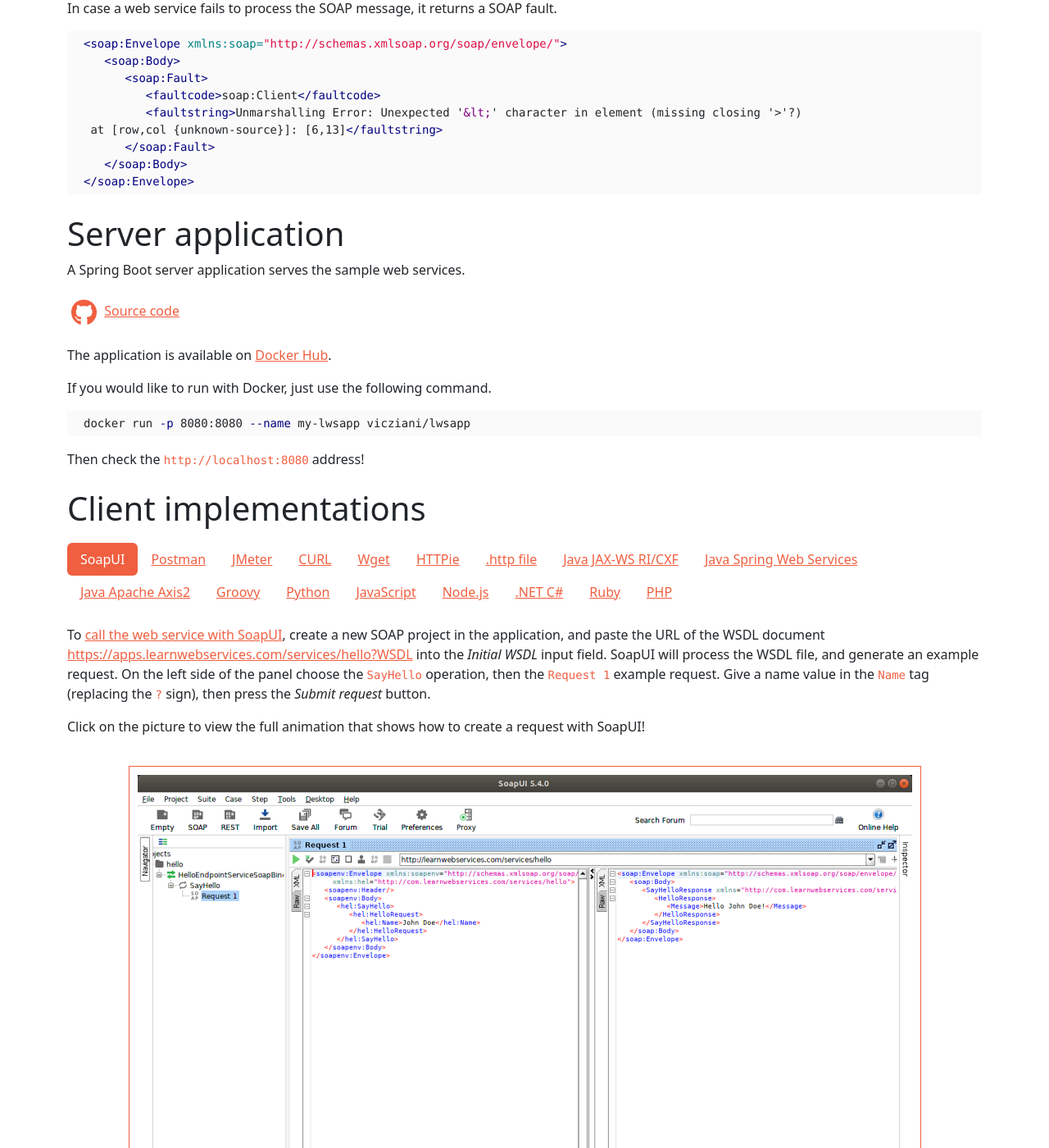
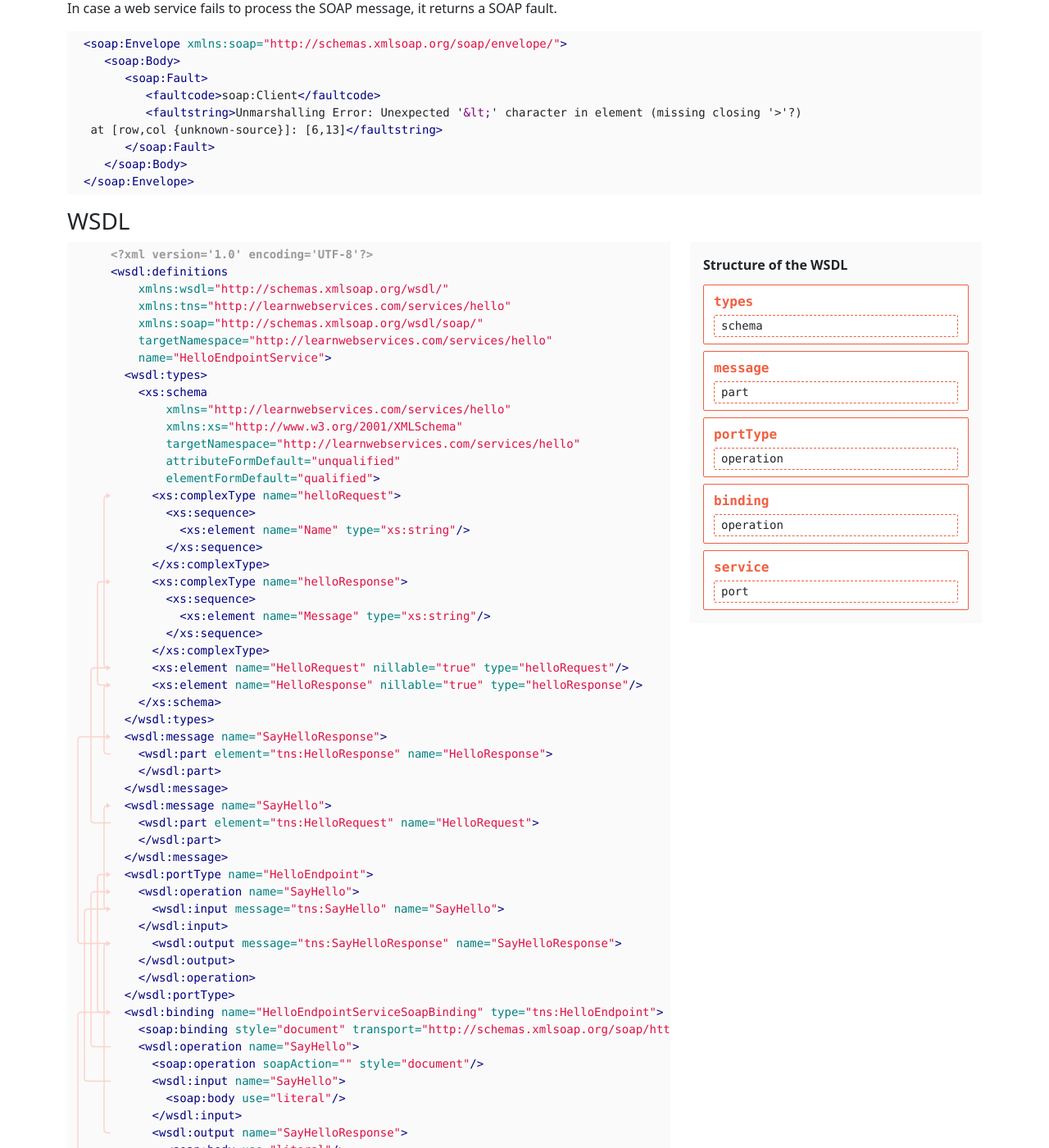
Before and after one commit to vicziani/learnwebservices, a Jekyll site: the page built from docs/index.md, in a window 1280 px wide and 1400 px high, scrolled down 1975 px. Shown: the whole window at 82% size. Built offline with Jekyll 4.4.1, drawn with Linux system fonts in a browser that asks for light colours; nearby versions of some CDN libraries; comment, search, counter and statistics services are not loaded; some of the changed text lies outside the part shown.

Commit message:
WSDL reference

````diff
--- a/docs/assets/css/learnwebservices.css
+++ b/docs/assets/css/learnwebservices.css
@@ -241,9 +241,52 @@
   vertical-align: middle;
 }
 
+.wsdl-source pre.highlight {
+  padding-left: 5px;
+}
+
 .wsdl-source code {
   display: inline-block;
+  position: relative;
   min-width: 100%;
+}
+
+.wsdl-line-highlight {
+  display: none;
+  position: absolute;
+  right: 0;
+  background-color: var(--lws-color-glow);
+  opacity: .35;
+  pointer-events: none;
+}
+
+.wsdl-line-highlight-active {
+  display: block;
+}
+
+.wsdl-arrows {
+  position: absolute;
+  top: 0;
+  left: 0;
+  pointer-events: none;
+}
+
+.wsdl-arrow {
+  color: var(--lws-color-glow);
+}
+
+.wsdl-arrow-active {
+  color: var(--lws-color-primary);
+}
+
+.wsdl-arrow-line {
+  fill: none;
+  stroke: currentColor;
+  stroke-width: 1.5;
+}
+
+.wsdl-arrow-head {
+  fill: currentColor;
 }
 
 .wsdl-section {
--- a/docs/assets/js/learnwebservices.js
+++ b/docs/assets/js/learnwebservices.js
@@ -19,6 +19,8 @@
   explorer.querySelectorAll(".wsdl-diagram [data-wsdl-part]").forEach(function(diagramItem) {
     wrapWsdlElements(code, diagramItem.dataset.wsdlPart);
   });
+
+  registerWsdlReferenceArrows(code);
 
   function setActivePart(part) {
     explorer.querySelectorAll("[data-wsdl-part]").forEach(function(element) {
@@ -51,7 +53,7 @@
 
   containers.forEach(function(container) {
     findElementLines(container.textContent, tag).forEach(function(lines) {
-      wrapLines(container, lines, part);
+      wrapLines(container, lines, "wsdl-section").dataset.wsdlPart = part;
     });
   });
 }
@@ -69,17 +71,166 @@
 }
 
 // Wraps whole lines, keeping the syntax highlighted spans intact.
-function wrapLines(container, lines, part) {
+function wrapLines(container, lines, className) {
   const range = document.createRange();
   range.setStart(...findTextPosition(container, lines.start));
   // Locate the newline itself: the offset after it can already be inside the next tag's span.
   const [endNode, endOffset] = findTextPosition(container, lines.lastNewline);
   range.setEnd(endNode, endOffset + 1);
 
-  const section = document.createElement("span");
-  section.className = "wsdl-section";
-  section.dataset.wsdlPart = part;
-  range.surroundContents(section);
+  const wrapper = document.createElement("span");
+  wrapper.className = className;
+  range.surroundContents(wrapper);
+  return wrapper;
+}
+
+const WSDL_REFERENCES = [
+  { from: "wsdl:part", attribute: "element", to: "xs:element" },
+  { from: "xs:element", attribute: "type", to: "xs:complexType" },
+  { from: "wsdl:input", attribute: "message", to: "wsdl:message" },
+  { from: "wsdl:output", attribute: "message", to: "wsdl:message" },
+  { from: "wsdl:binding", attribute: "type", to: "wsdl:portType" },
+  // These tags of a binding refer to the portType tags with the same name.
+  { from: "wsdl:operation", attribute: "name", to: "wsdl:operation" },
+  { from: "wsdl:input", attribute: "name", to: "wsdl:input" },
+  { from: "wsdl:output", attribute: "name", to: "wsdl:output" },
+  { from: "wsdl:port", attribute: "binding", to: "wsdl:binding" }
+];
+
+const WSDL_ARROW_LANE_WIDTH = 8;
+const WSDL_ARROW_CORNER_RADIUS = 4;
+const WSDL_ARROW_HEAD_SIZE = 5;
+
+function registerWsdlReferenceArrows(code) {
+  const text = code.textContent;
+  const references = findWsdlReferences(text);
+  const laneCount = assignArrowLanes(references);
+  const gutter = (laneCount + 1) * WSDL_ARROW_LANE_WIDTH;
+  code.style.paddingLeft = gutter + "px";
+
+  const codeHeight = code.getBoundingClientRect().height;
+  const lineHeight = codeHeight / text.trimEnd().split("\n").length;
+
+  function lineCenter(line) {
+    return (line + 0.5) * lineHeight;
+  }
+
+  const lineHighlight = document.createElement("span");
+  lineHighlight.className = "wsdl-line-highlight";
+  lineHighlight.style.left = gutter + "px";
+  lineHighlight.style.height = lineHeight + "px";
+  code.appendChild(lineHighlight);
+
+  const svg = createSvgElement("svg", {
+    "class": "wsdl-arrows",
+    "aria-hidden": "true",
+    width: gutter,
+    height: codeHeight
+  });
+
+  const arrows = references.map(function(reference) {
+    const x = gutter - (reference.lane + 1) * WSDL_ARROW_LANE_WIDTH;
+    const element = createArrow(x, gutter, lineCenter(reference.from), lineCenter(reference.to));
+    svg.appendChild(element);
+    return { element: element, source: reference.from };
+  });
+
+  code.appendChild(svg);
+
+  function setActiveLine(line) {
+    lineHighlight.classList.toggle("wsdl-line-highlight-active", line !== null);
+    lineHighlight.style.top = line * lineHeight + "px";
+
+    arrows.forEach(function(arrow) {
+      const active = arrow.source === line;
+      arrow.element.classList.toggle("wsdl-arrow-active", active);
+      if (active) {
+        svg.appendChild(arrow.element);
+      }
+    });
+  }
+
+  code.addEventListener("mousemove", function(event) {
+    const top = code.getBoundingClientRect().top;
+    setActiveLine(Math.floor((event.clientY - top) / lineHeight));
+  });
+  code.addEventListener("mouseleave", function() {
+    setActiveLine(null);
+  });
+}
+
+function findWsdlReferences(text) {
+  const lines = text.split("\n");
+  const references = [];
+
+  lines.forEach(function(line, from) {
+    WSDL_REFERENCES.forEach(function(rule) {
+      const pattern = "<" + rule.from + "\\s.*\\b" + rule.attribute + '="(?:tns:)?([^"]+)"';
+      const match = line.match(new RegExp(pattern));
+      if (!match) {
+        return;
+      }
+
+      const definition = new RegExp("<" + rule.to + '\\s.*\\bname="' + match[1] + '"');
+      const to = lines.findIndex(function(candidate) {
+        return definition.test(candidate);
+      });
+      if (to >= 0 && to < from) {
+        references.push({ from: from, to: to });
+      }
+    });
+  });
+
+  return references;
+}
+
+// Every reference points upwards. Shorter arrows get the lanes closer to the code,
+// and arrows sharing a lane must not touch. Returns the number of lanes.
+function assignArrowLanes(references) {
+  const lanes = [];
+  const byLength = references.slice().sort(function(a, b) {
+    return (a.from - a.to) - (b.from - b.to);
+  });
+
+  byLength.forEach(function(reference) {
+    let lane = lanes.findIndex(function(taken) {
+      return taken.every(function(other) {
+        return reference.from < other.to || reference.to > other.from;
+      });
+    });
+    if (lane < 0) {
+      lane = lanes.push([]) - 1;
+    }
+    lanes[lane].push(reference);
+    reference.lane = lane;
+  });
+
+  return lanes.length;
+}
+
+function createArrow(x, gutter, fromY, toY) {
+  const radius = WSDL_ARROW_CORNER_RADIUS;
+  const head = WSDL_ARROW_HEAD_SIZE;
+
+  const arrow = createSvgElement("g", { "class": "wsdl-arrow" });
+  arrow.appendChild(createSvgElement("path", {
+    "class": "wsdl-arrow-line",
+    d: `M ${gutter} ${fromY} H ${x + radius} Q ${x} ${fromY} ${x} ${fromY - radius}`
+      + ` V ${toY + radius} Q ${x} ${toY} ${x + radius} ${toY} H ${gutter - head}`
+  }));
+  arrow.appendChild(createSvgElement("path", {
+    "class": "wsdl-arrow-head",
+    d: `M ${gutter} ${toY} L ${gutter - head} ${toY - head / 2 - 1} V ${toY + head / 2 + 1} Z`
+  }));
+  return arrow;
+}
+
+function createSvgElement(name, attributes) {
+  const element = document.createElementNS("http://www.w3.org/2000/svg", name);
+  Object.keys(attributes).forEach(function(attribute) {
+    element.setAttribute(attribute, attributes[attribute]);
+  });
+  return element;
 }
 
 function findTextPosition(root, offset) {
--- a/docs/index.md
+++ b/docs/index.md
@@ -105,6 +105,104 @@
    </soap:Body>
 </soap:Envelope>
 ```
+
+### WSDL
+
+<div class="row wsdl-explorer">
+<div class="col-lg-8 wsdl-source" markdown="1">
+
+```xml
+<?xml version='1.0' encoding='UTF-8'?>
+<wsdl:definitions
+    xmlns:wsdl="http://schemas.xmlsoap.org/wsdl/"
+    xmlns:tns="http://learnwebservices.com/services/hello"
+    xmlns:soap="http://schemas.xmlsoap.org/wsdl/soap/"
+    targetNamespace="http://learnwebservices.com/services/hello"
+    name="HelloEndpointService">
+  <wsdl:types>
+    <xs:schema
+        xmlns="http://learnwebservices.com/services/hello"
+        xmlns:xs="http://www.w3.org/2001/XMLSchema"
+        targetNamespace="http://learnwebservices.com/services/hello"
+        attributeFormDefault="unqualified"
+        elementFormDefault="qualified">
+      <xs:complexType name="helloRequest">
+        <xs:sequence>
+          <xs:element name="Name" type="xs:string"/>
+        </xs:sequence>
+      </xs:complexType>
+      <xs:complexType name="helloResponse">
+        <xs:sequence>
+          <xs:element name="Message" type="xs:string"/>
+        </xs:sequence>
+      </xs:complexType>
+      <xs:element name="HelloRequest" nillable="true" type="helloRequest"/>
+      <xs:element name="HelloResponse" nillable="true" type="helloResponse"/>
+    </xs:schema>
+  </wsdl:types>
+  <wsdl:message name="SayHelloResponse">
+    <wsdl:part element="tns:HelloResponse" name="HelloResponse">
+    </wsdl:part>
+  </wsdl:message>
+  <wsdl:message name="SayHello">
+    <wsdl:part element="tns:HelloRequest" name="HelloRequest">
+    </wsdl:part>
+  </wsdl:message>
+  <wsdl:portType name="HelloEndpoint">
+    <wsdl:operation name="SayHello">
+      <wsdl:input message="tns:SayHello" name="SayHello">
+    </wsdl:input>
+      <wsdl:output message="tns:SayHelloResponse" name="SayHelloResponse">
+    </wsdl:output>
+    </wsdl:operation>
+  </wsdl:portType>
+  <wsdl:binding name="HelloEndpointServiceSoapBinding" type="tns:HelloEndpoint">
+    <soap:binding style="document" transport="http://schemas.xmlsoap.org/soap/http"/>
+    <wsdl:operation name="SayHello">
+      <soap:operation soapAction="" style="document"/>
+      <wsdl:input name="SayHello">
+        <soap:body use="literal"/>
+      </wsdl:input>
+      <wsdl:output name="SayHelloResponse">
+        <soap:body use="literal"/>
+      </wsdl:output>
+    </wsdl:operation>
+  </wsdl:binding>
+  <wsdl:service name="HelloEndpointService">
+    <wsdl:port binding="tns:HelloEndpointServiceSoapBinding" name="HelloEndpointPort">
+      <soap:address location="https://apps.learnwebservices.com/services/hello"/>
+    </wsdl:port>
+  </wsdl:service>
+</wsdl:definitions>
+```
+
+</div>
+<div class="col-lg-4 order-first order-lg-last">
+  <div class="wsdl-diagram">
+    <div class="wsdl-diagram-title">Structure of the WSDL</div>
+    <div class="wsdl-diagram-part" data-wsdl-part="wsdl:types" tabindex="0">
+      <div class="wsdl-diagram-name">types</div>
+      <div class="wsdl-diagram-child" data-wsdl-part="wsdl:types/xs:schema" tabindex="0">schema</div>
+    </div>
+    <div class="wsdl-diagram-part" data-wsdl-part="wsdl:message" tabindex="0">
+      <div class="wsdl-diagram-name">message</div>
+      <div class="wsdl-diagram-child" data-wsdl-part="wsdl:message/wsdl:part" tabindex="0">part</div>
+    </div>
+    <div class="wsdl-diagram-part" data-wsdl-part="wsdl:portType" tabindex="0">
+      <div class="wsdl-diagram-name">portType</div>
+      <div class="wsdl-diagram-child" data-wsdl-part="wsdl:portType/wsdl:operation" tabindex="0">operation</div>
+    </div>
+    <div class="wsdl-diagram-part" data-wsdl-part="wsdl:binding" tabindex="0">
+      <div class="wsdl-diagram-name">binding</div>
+      <div class="wsdl-diagram-child" data-wsdl-part="wsdl:binding/wsdl:operation" tabindex="0">operation</div>
+    </div>
+    <div class="wsdl-diagram-part" data-wsdl-part="wsdl:service" tabindex="0">
+      <div class="wsdl-diagram-name">service</div>
+      <div class="wsdl-diagram-child" data-wsdl-part="wsdl:service/wsdl:port" tabindex="0">port</div>
+    </div>
+  </div>
+</div>
+</div>
 
 # Server application
 
````
